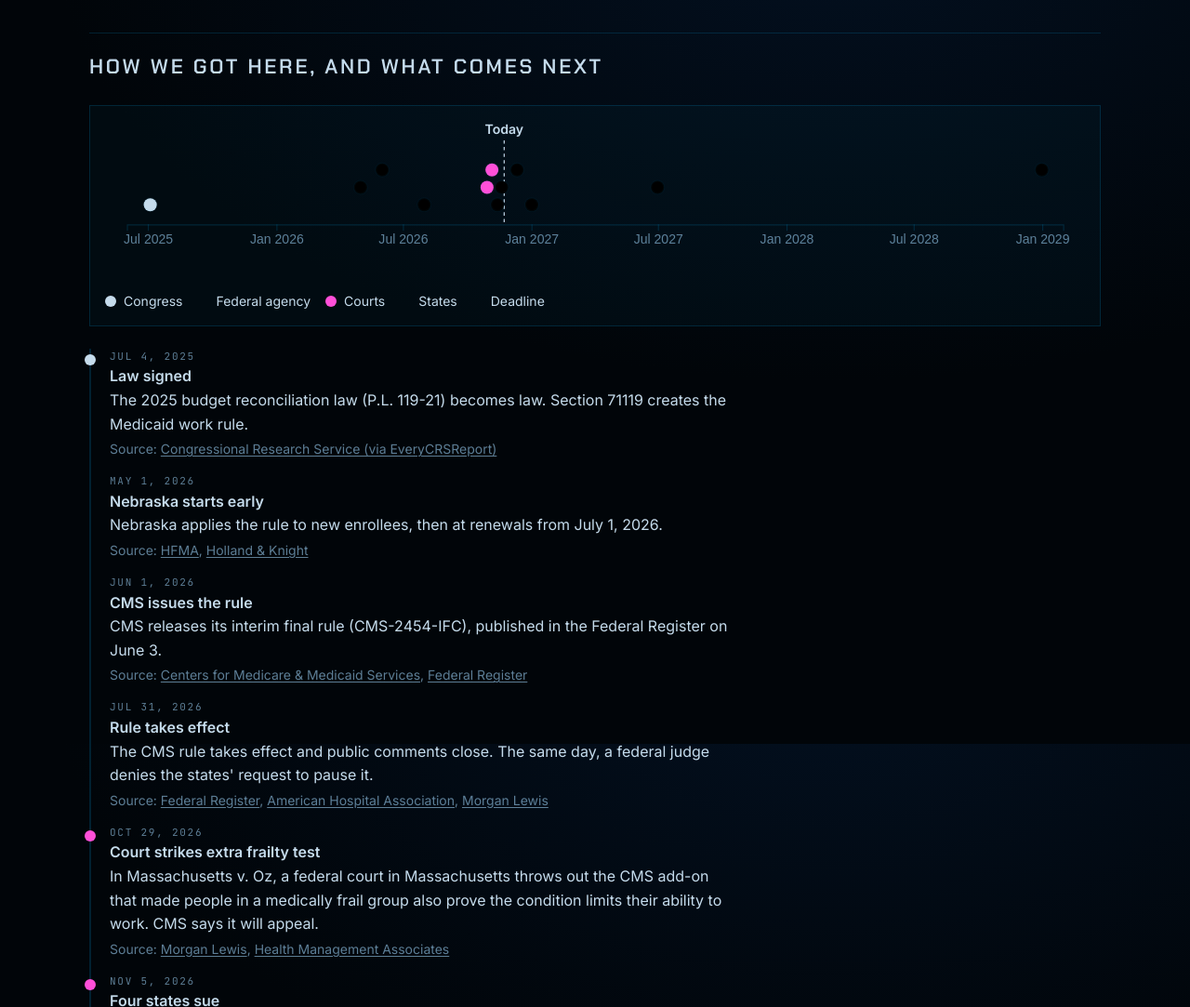
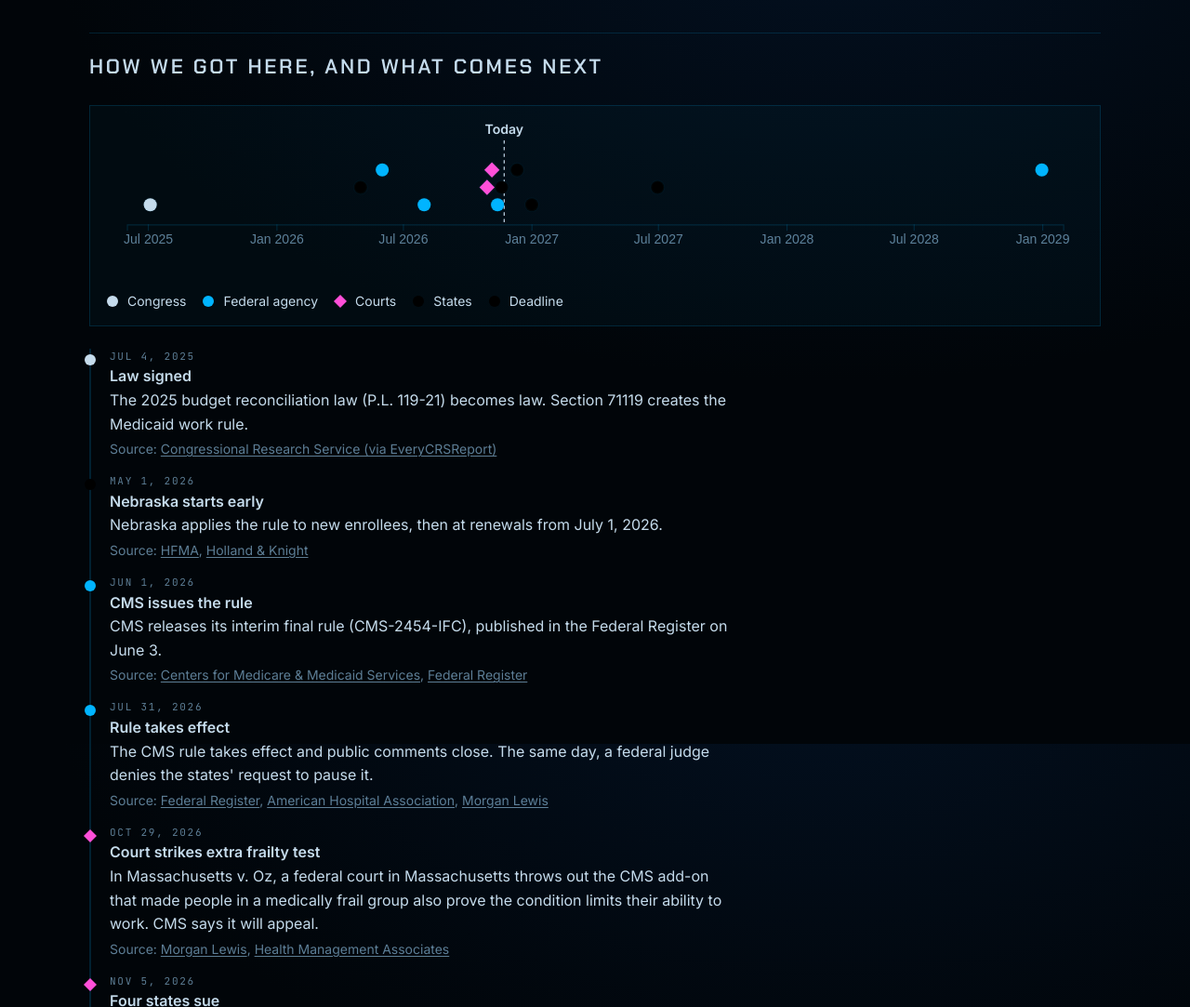
Before and after one commit to DerekTM17/translatingpolicy, a React app in the folder sites/medicaid-work-rule-countdown/: page / in a window 1280 px wide. Shown: the part 2400-3483 px from the top of the page at 93% size. Built offline with nearby package versions, Linux system fonts and the light colour scheme.

Commit message:
Differentiate court and agency markers in the Medicaid timeline

```diff
--- a/sites/medicaid-work-rule-countdown/src/components/Checker.jsx
+++ b/sites/medicaid-work-rule-countdown/src/components/Checker.jsx
@@ -11,6 +11,8 @@ const TONE = {
   meets: 'tone-meets',
   unclear: 'tone-unclear',
   at_risk: 'tone-risk',
+  protected: 'tone-unclear',
+  timing_unknown: 'tone-unclear',
   incomplete: 'tone-none',
 };
 
--- a/sites/medicaid-work-rule-countdown/src/components/Timeline.jsx
+++ b/sites/medicaid-work-rule-countdown/src/components/Timeline.jsx
@@ -6,12 +6,26 @@ import { formatDate, toDate } from '../lib/dates.js';
 
 const KIND_COLOR = {
   law: 'var(--text)',
-  federal: 'var(--color-accent)',
+  federal: 'var(--glow)',
   court: 'var(--court)',
   state: 'var(--color-warn)',
   deadline: 'var(--color-danger)',
 };
 const KIND_LABEL = { law: 'Congress', federal: 'Federal agency', court: 'Courts', state: 'States', deadline: 'Deadline' };
+// Use the same glyphs in the chart, legend and event list. Color is not the
+// only way to tell a court event from a federal agency event.
+const DOT = 'M0,-6 A6,6 0 1,1 0,6 A6,6 0 1,1 0,-6 Z';
+const DIAMOND = 'M0,-7 L7,0 L0,7 L-7,0 Z';
+const glyph = (kind) => kind === 'court' ? DIAMOND : DOT;
+
+function EventMarker({ kind, className }) {
+  return (
+    <svg className={className} viewBox="-8 -8 16 16" aria-hidden="true">
+      <path d={glyph(kind)} fill={KIND_COLOR[kind]} />
+    </svg>
+  );
+}
+
 const srcById = Object.fromEntries(sources.map((s) => [s.id, s]));
 
 const W = 900;
@@ -58,17 +72,16 @@ export default function Timeline({ now }) {
 
     svg
       .append('g')
-      .selectAll('circle')
+      .selectAll('path')
       .data(events)
-      .join('circle')
-      .attr('cx', (d) => x(toDate(d.date)))
-      .attr('cy', (d, i) => axisY - 18 - (i % 3) * 16)
-      .attr('r', 6)
+      .join('path')
+      .attr('transform', (d, i) => 'translate(' + x(toDate(d.date)) + ',' + (axisY - 18 - (i % 3) * 16) + ')')
+      .attr('d', (d) => glyph(d.kind))
       .attr('fill', (d) => KIND_COLOR[d.kind])
       .attr('stroke', 'var(--surface)')
       .attr('stroke-width', 2)
       .append('title')
-      .text((d) => formatDate(d.date) + ': ' + d.label);
+      .text((d) => formatDate(d.date) + ' · ' + KIND_LABEL[d.kind] + ': ' + d.label);
   }, [now]);
 
   return (
@@ -79,7 +92,7 @@ export default function Timeline({ now }) {
         <ul className="mt-2 flex flex-wrap gap-x-4 gap-y-1 text-sm">
           {Object.entries(KIND_LABEL).map(([k, label]) => (
             <li key={k} className="flex items-center gap-2">
-              <span className="inline-block h-3 w-3 rounded-full" style={{ background: KIND_COLOR[k] }} />
+              <EventMarker kind={k} className="h-4 w-4 shrink-0" />
               {label}
             </li>
           ))}
@@ -88,8 +101,8 @@ export default function Timeline({ now }) {
       <ol className="mt-6 space-y-4 border-l-2 rule pl-5">
         {events.map((e) => (
           <li key={e.date + e.label} className="relative">
-            <span className="absolute -left-[27px] top-1.5 h-3 w-3 rounded-full" style={{ background: KIND_COLOR[e.kind] }} aria-hidden="true" />
-            <p className="label muted">{formatDate(e.date)}</p>
+            <EventMarker kind={e.kind} className="absolute -left-[29px] top-1 h-4 w-4" />
+            <p className="label muted"><span className="sr-only">{KIND_LABEL[e.kind]}: </span>{formatDate(e.date)}</p>
             <p className="font-semibold">{e.label}</p>
             <p className="max-w-2xl">{e.detail}</p>
             <p className="mt-1 text-sm muted">
```
